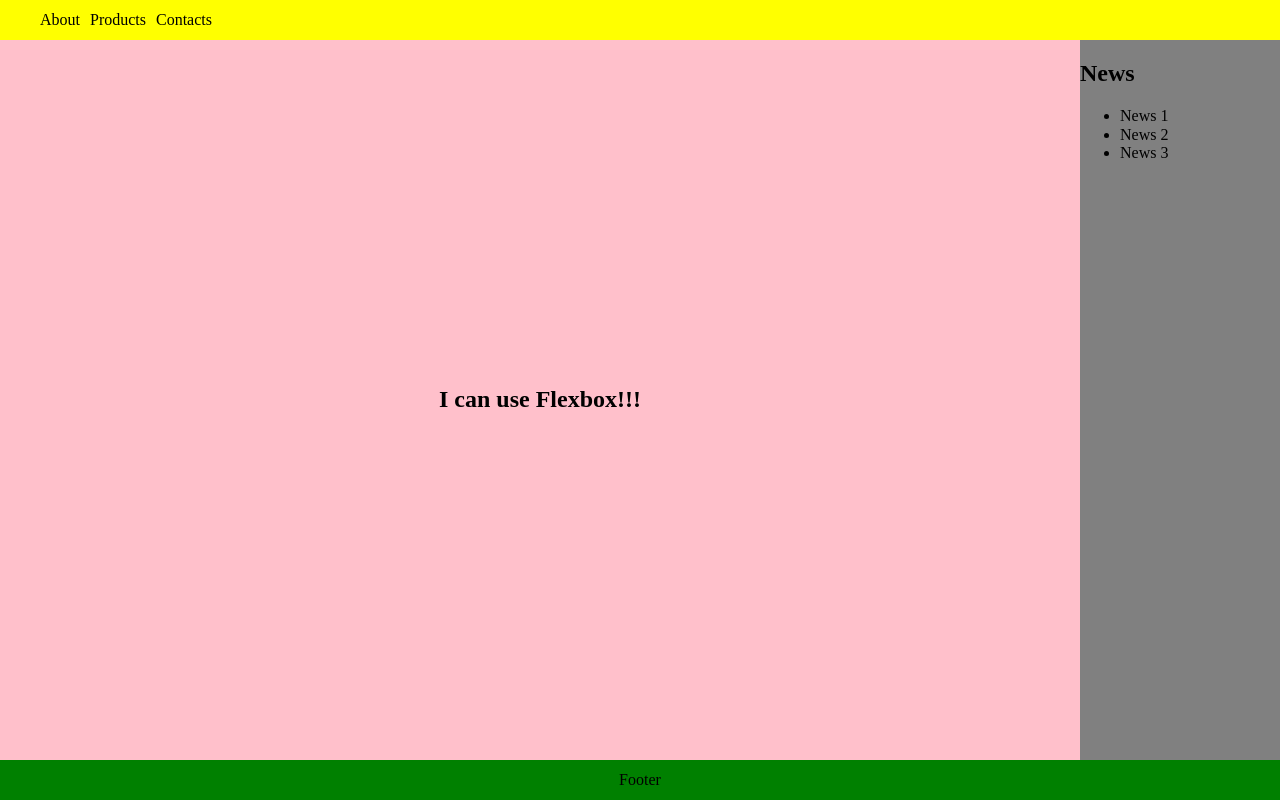
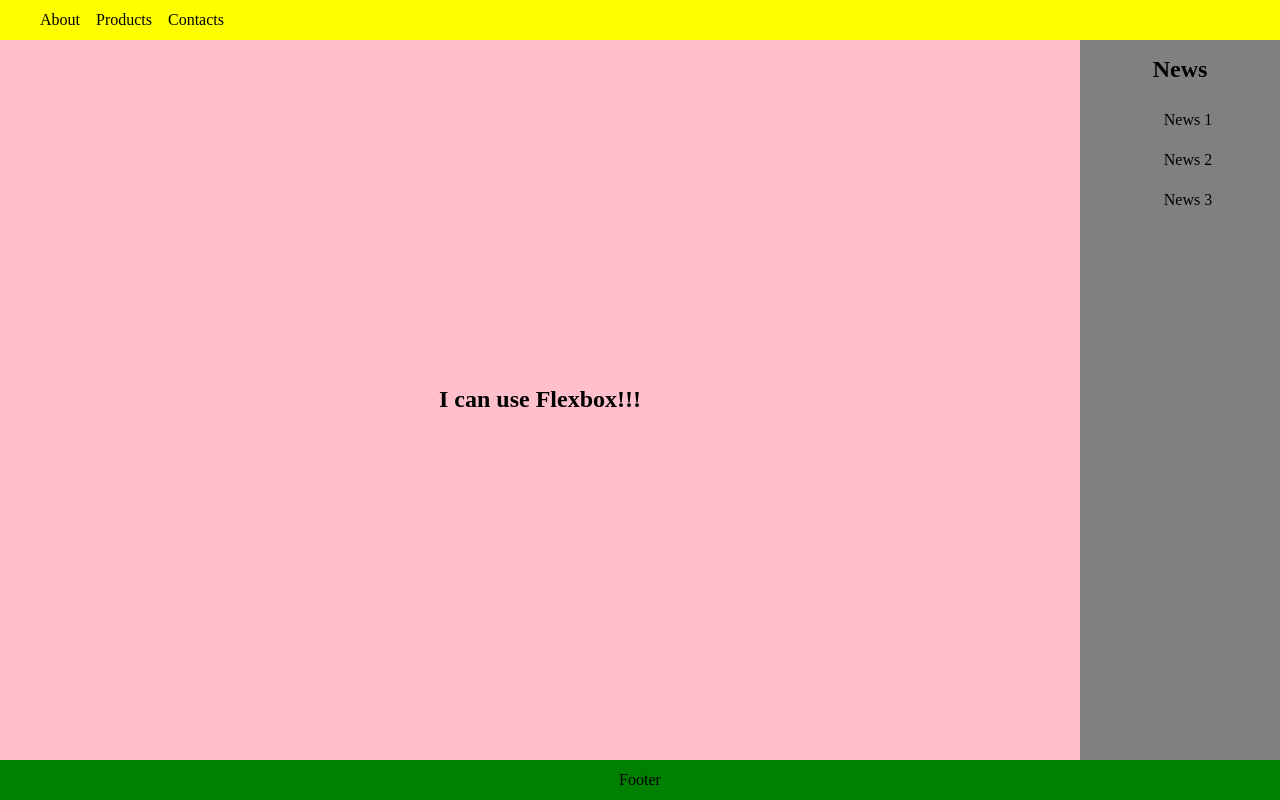
Before and after one commit to Kozlovska-Yulya/Flexbox, a plain HTML site: page Flexbox-layout/index.html in a window 1280 px wide. Drawn offline with nearby package versions, Linux system fonts and the light colour scheme; files that its build step writes are made by us from their sources.

Commit message:
styles added

```diff
--- a/Flexbox-layout/index.html
+++ b/Flexbox-layout/index.html
@@ -25,19 +25,19 @@
         background-color: green;
         display: flex;
       }
-
-      .navigation {
-        margin: 0;
-        display: flex;
-        list-style-type: none;
-      }
-      .navigation__item {
-        margin-right: 10px;
-      }
-
       .footer__text {
         margin: auto;
       }
+
+      .navigation {
+        display: flex;
+        margin: 0;
+        list-style: none;
+      }
+      .navigation__item {
+        margin-right: 16px;
+      }
+
       .page {
         display: flex;
         flex-direction: column;
@@ -58,8 +58,26 @@
       }
 
       .news {
+        display: flex;
+        flex-direction: column;
+        background-color: gray;
         width: 200px;
-        background-color: grey;
+        align-items: center;
+      }
+
+      .name {
+        margin: 16px auto;
+      }
+      .list {
+        padding: 0;
+        margin: 0;
+        line-height: 40px;
+        list-style: none;
+      }
+
+      .news_list {
+        display: flex;
+        margin-left: 16px;
       }
     </style>
   </head>
@@ -77,11 +95,11 @@
           <h2>I can use Flexbox!!!</h2>
         </section>
         <aside class="news">
-          <h2>News</h2>
-          <ul>
-            <li>News 1</li>
-            <li>News 2</li>
-            <li>News 3</li>
+          <h2 class="name">News</h2>
+          <ul class="list">
+            <li class="news_list">News 1</li>
+            <li class="news_list">News 2</li>
+            <li class="news_list">News 3</li>
           </ul>
         </aside>
       </main>
@@ -89,96 +107,3 @@
     </div>
   </body>
 </html>
-
-<!-- <!DOCTYPE html>
-<html lang="en">
-  <head>
-    <meta charset="UTF-8" />
-
-    <meta name="viewport" content="width=device-width, initial-scale=1.0" />
-    <title>Document</title>
-    <link
-      rel="stylesheet"
-      href="https://cdnjs.cloudflare.com/ajax/libs/normalize/8.0.1/normalize.min.css"
-      integrity="sha256-l85OmPOjvil/SOvVt3HnSSjzF1TUMyT9eV0c2BzEGzU="
-      crossorigin="anonymous"
-    />
-    <style>
-      .header {
-        height: 40px;
-        background-color: yellow;
-        display: flex;
-        align-items: center;
-      }
-
-      .navigation {
-        display: flex;
-        list-style-type: none;
-      }
-
-      .navigation__item {
-        margin-left: 16px;
-      }
-
-      .content {
-        display: flex;
-        flex-grow: 1;
-      }
-
-      .dashboard {
-        background-color: pink;
-        display: flex;
-        align-items: center;
-        justify-content: center;
-      }
-
-      .news {
-        background-color: gray;
-        width: 200px;
-        display: flex;
-        justify-content: center;
-        flex-grow: 1;
-      }
-
-      .footer {
-        height: 40px;
-        background-color: green;
-        display: flex;
-      }
-
-      .footer__text {
-        margin: auto;
-      }
-      .page {
-        display: flex;
-        flex-direction: column;
-        min-height: 100vh;
-      }
-    </style>
-  </head>
-  <body>
-    <div class="page">
-      <header class="header">
-        <ul class="navigation">
-          <li class="navigation__item">About</li>
-          <li class="navigation__item">Products</li>
-          <li class="navigation__item">Contacts</li>
-        </ul>
-      </header>
-      <main class="content">
-        <section class="dashboard">
-          <h2>I can use Flexbox</h2>
-        </section>
-        <aside class="news">
-          <h2>News</h2>
-          <ul>
-            <li>News 1</li>
-            <li>News 2</li>
-            <li>News 3</li>
-          </ul>
-        </aside>
-      </main>
-      <footer class="footer"><span class="footer__text">Footer</span></footer>
-    </div>
-  </body>
-</html> -->
```
Also changed, not shown: Flexbox-layout/styles.css (added).
